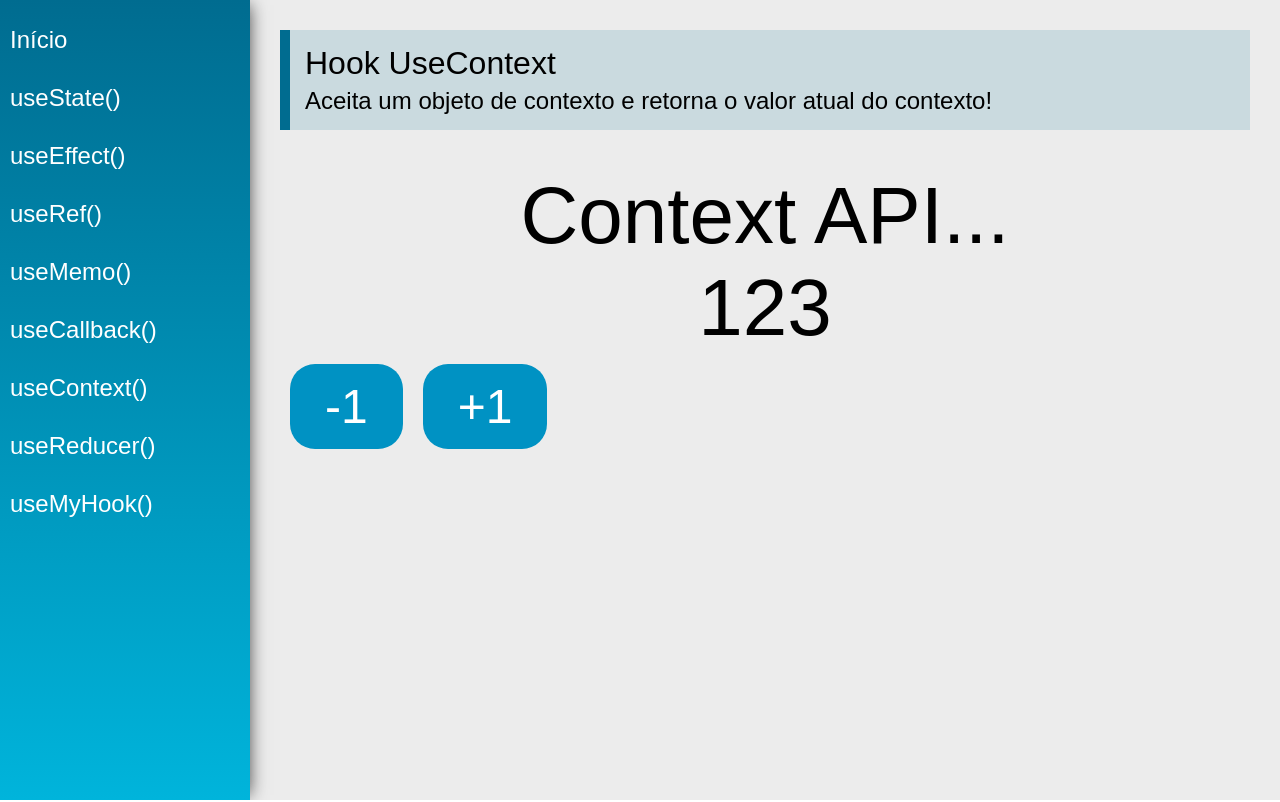
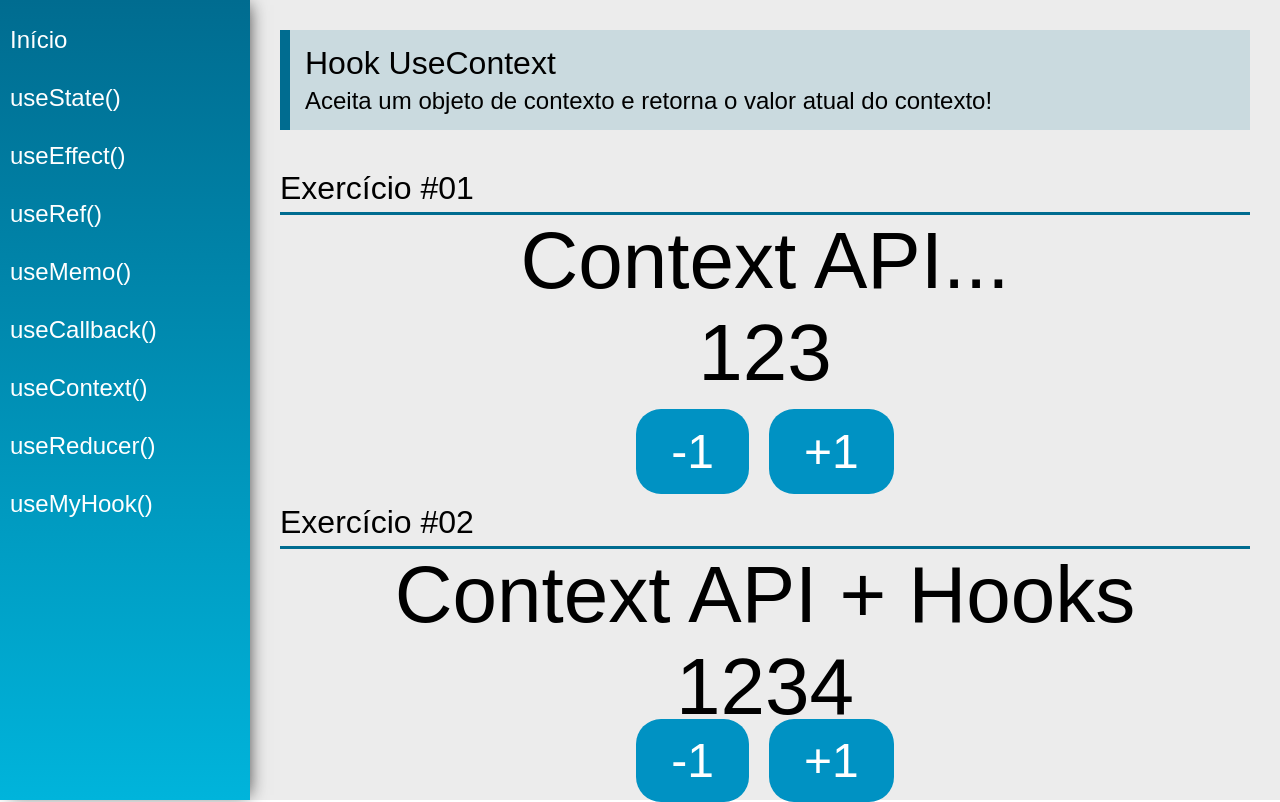
Before and after one commit to Beto1821/Hooks, a React (Create React App) app: page /useContext in a window 1280 px wide. Built offline with nearby package versions, Linux system fonts and the light colour scheme.

Commit message:
context API com pasta Store

```diff
--- /dev/null
+++ b/src/data/Store.jsx
@@ -0,0 +1,32 @@
+import React, { useState } from 'react'
+
+const initialState = {
+    number: 1234,
+    text: 'Context API + Hooks'
+}
+
+export const AppContext = React.createContext(initialState)
+
+const Store = props => {
+    const [state, setState] = useState(initialState)
+
+    function updateState (key, value) {
+        setState({
+            ...state,
+            [key]: value
+        })
+    }
+
+    return(
+        <AppContext.Provider value={{
+            number: state.number,
+            text: state.text,
+            setNumber: n => updateState('number', n),
+            setText: n => updateState('text', n),
+        }}>
+            {props.children}
+        </AppContext.Provider>
+    )
+}
+
+export default Store
--- a/src/views/App.jsx
+++ b/src/views/App.jsx
@@ -6,11 +6,13 @@
 import Content from '../components/layout/Content'
 
 import DataContext, { data } from '../data/DataContext'
+import Store from '../data/Store'
 
 const App = props => {
     const [state, setState] = useState(data)
 
     return (
+        <Store>
             <DataContext.Provider value={{state, setState}}>
                 <div className="App">
                     <Router>
@@ -19,6 +21,8 @@
                     </Router>
                 </div>
             </DataContext.Provider>
+        </Store>
+
     )
 }
 
--- a/src/views/examples/UseContext.jsx
+++ b/src/views/examples/UseContext.jsx
@@ -1,18 +1,22 @@
 import React, { useContext } from 'react'
 import PageTitle from '../../components/layout/PageTitle'
+import SectionTitle from '../../components/layout/SectionTitle'
 
 import DataContext from '../../data/DataContext'
+import { AppContext } from '../../data/Store'
 
 const UseContext = (props) => {
 
     const {state, setState} = useContext(DataContext)
 
-    function setNumber(n) {
+    function setupNumber(n) {
         setState({
             ...state,
             number: n
         })
     }
+
+    const { number, setNumber, text } = useContext(AppContext)
 
     return (
         <div className="UseContext">
@@ -20,15 +24,33 @@
                 title="Hook UseContext"
                 subtitle="Aceita um objeto de contexto e retorna o valor atual do contexto!"
             />
+            <SectionTitle title="Exercício #01"/>
             <div className="center">
                 <span className="text">{state.text}</span>
                 <span className="text">{state.number}</span>
+                <div>
+                    <button className="btn"
+                    onClick={() => setupNumber(state.number - 1)}>-1</button>
+                    <button className="btn"
+                    onClick={() => setupNumber(state.number + 1)}>+1</button>
+                </div>
             </div>
-            <div>
-                <button className="btn"
-                onClick={() => setNumber(state.number - 1)}>-1</button>
-                <button className="btn"
-                onClick={() => setNumber(state.number + 1)}>+1</button>
+            <SectionTitle title="Exercício #02"/>
+            <div className="center">
+                <span className="text">{text}</span>
+                <span className="text">{number}</span>
+                <div >
+                    <buttton
+                        className="btn"
+                        onClick={() => setNumber(number - 1)}
+                        >-1
+                    </buttton>
+                    <buttton
+                        className="btn"
+                        onClick={() => setNumber(number + 1)}
+                        >+1
+                    </buttton>
+                </div>
             </div>
         </div>
     )
```
Lines whose indentation alone changed are shown as unchanged.
